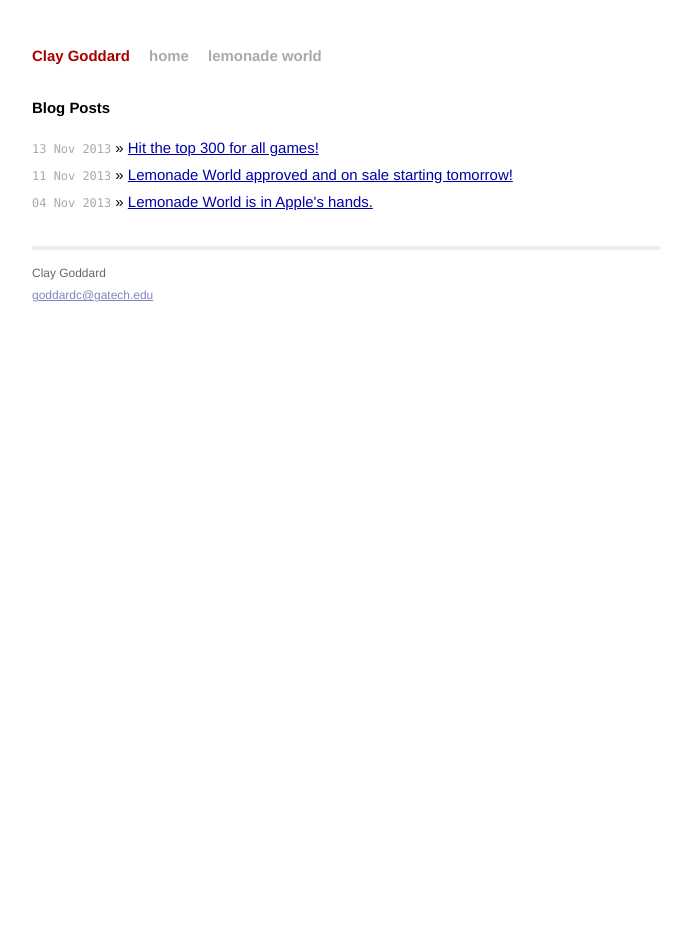
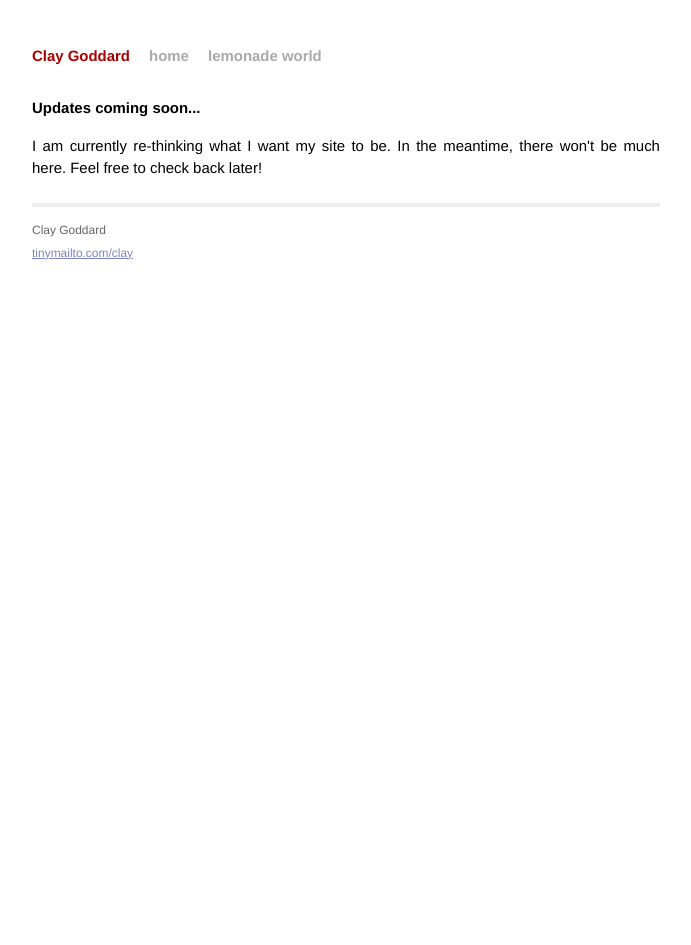
Before and after one commit to claygoddard/claygoddard.github.io, a Jekyll site: the page built from index.html, in a window 1280 px wide. Shown: the whole page, without its empty margins (294-985 px from the left). Built offline with Jekyll 4.4.1, drawn with Linux system fonts in a browser that asks for light colours; Markdown is read by kramdown in place of the engine named in the settings.

Commit message:
update site to be under construction

```diff
--- a/_layouts/default.html
+++ b/_layouts/default.html
@@ -37,7 +37,8 @@
             <div class="contact">
               <p>
                 Clay Goddard<br />
-                <a href="mailto:goddardc@gatech.edu">goddardc@gatech.edu</a>
+                <a href="http://tinymailto.com/clay" title="My email address can be found
+in tinymailto.com">tinymailto.com/clay</a>
               </p>
             </div>
           </div>
--- a/_posts/2013-11-11-lemonade-word-approved.markdown
+++ /dev/null
@@ -1,19 +0,0 @@
----
-layout: post
-title: Lemonade World approved and on sale starting tomorrow!
-date: November 11th, 2013
----
-
-My first game in the app store...I'm excited and nervous all at the same time. I am so happy to have completed the game after a year and a half of on and off (mostly off) development!
-
-Check out a quick overview of the game <a href="{{ site.url }}/lemonadeworld/">here</a>.
-
-If the game looks interesting, support me by purchasing it! I will be forever grateful.
-
-<a href="https://itunes.apple.com/us/app/lemonade-world/id737569362?ls=1&mt=8"><img src="{{ site.url }}/img/app_store_badge.png" /></a>
-
-Also, if you have any praise, comments, hate-mail, etc, you can contact me at my email located at the bottom of the page.
-
-Whether this game is a success or not, I look forward to continuing development on both Lemonade World and future game ideas.
-
-[Clay]
--- a/_posts/2013-11-13-lemonade-world-top-game.markdown
+++ /dev/null
@@ -1,13 +0,0 @@
----
-layout: post
-title: Hit the top 300 for all games!
-date: November 13th, 2013
----
-
-I was checking the top lists today and noticed Lemonade World was in the games section!
-
-It's so cool to see my game in the top 300 for all games! So thanks to everyone who has purchased it so far. I hope the growth continues to happen.
-
-<img src="{{ site.url }}/img/top_games.png" height=400 />
-
-[Clay]
--- a/_posts/2013-11-4-lemonade-world-submitted.markdown
+++ /dev/null
@@ -1,12 +0,0 @@
----
-layout: post
-title: Lemonade World is in Apple's hands.
-date: November 4th, 2013
----
-
-Lemonade World has been submitted as of this morning!<br>
-It's a good feeling to have it done. Now to wait for approval...
-
-Check out a quick overview of the game <a href="{{ site.url }}/lemonadeworld/">here</a>.
-
-[Clay]
--- a/index.html
+++ b/index.html
@@ -4,10 +4,6 @@ title: Clay Goddard
 ---
 
 <div id="home">
-  <h1>Blog Posts</h1>
-  <ul class="posts">
-    {% for post in site.posts %}
-      <li><span>{{ post.date | date_to_string }}</span> &raquo; <a href="{{ post.url }}">{{ post.title }}</a></li>
-    {% endfor %}
-  </ul>
+  <h1>Updates coming soon...</h1>
+  <p>I am currently re-thinking what I want my site to be. In the meantime, there won't be much here. Feel free to check back later!</p>
 </div>
```
